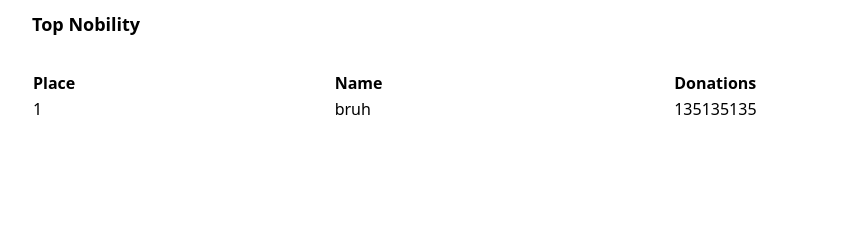
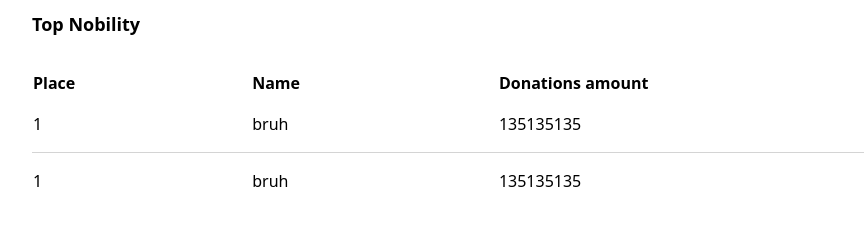
Before and after one commit to Finchsize/interniship-4, a React (Create React App) app in the folder frontend/: page /rankings in a window 1280 px wide. Shown: the part 258-484 px from the top of the page, without its empty margins (0-864 px from the left). Built offline with nearby package versions, Linux system fonts and the light colour scheme; a web font is replaced by a local one.

Commit message:
I4-63 - Create `Table` component [WIP]

```diff
--- /dev/null
+++ b/frontend/src/components/Table/Table.tsx
@@ -0,0 +1,31 @@
+const Table = ({
+  headers,
+  data,
+}: {
+  headers: string[];
+  data: Array<string[]>[];
+}) => (
+  <table className="w-full table-auto text-left">
+    <thead>
+      <tr>
+        {headers.map((header) => (
+          <th>{header}</th>
+        ))}
+      </tr>
+    </thead>
+    <tbody>
+      <tr className="border-b border-neutral-300 last:border-none">
+        <td className="py-4">1</td>
+        <td>bruh</td>
+        <td>135135135</td>
+      </tr>
+      <tr className="border-neutral-300">
+        <td className="py-4">1</td>
+        <td>bruh</td>
+        <td>135135135</td>
+      </tr>
+    </tbody>
+  </table>
+);
+
+export default Table;
--- /dev/null
+++ b/frontend/src/components/Table/index.tsx
@@ -0,0 +1 @@
+export { default } from "./Table";
--- a/frontend/src/pages/Rankings.tsx
+++ b/frontend/src/pages/Rankings.tsx
@@ -1,3 +1,5 @@
+import Table from "../components/Table";
+
 const Rankings = () => {
   return (
     <div className="space-y-8">
@@ -8,22 +10,7 @@ const Rankings = () => {
         </p>
       </div>
       <p className="text-lg font-semibold">Top Nobility</p>
-      <table className="w-full table-auto text-left">
-        <thead>
-          <tr>
-            <th>Place</th>
-            <th>Name</th>
-            <th>Donations</th>
-          </tr>
-        </thead>
-        <tbody>
-          <tr>
-            <td>1</td>
-            <td>bruh</td>
-            <td>135135135</td>
-          </tr>
-        </tbody>
-      </table>
+      <Table headers={["Place", "Name", "Donations amount"]} data={[]} />
     </div>
   );
 };
```
